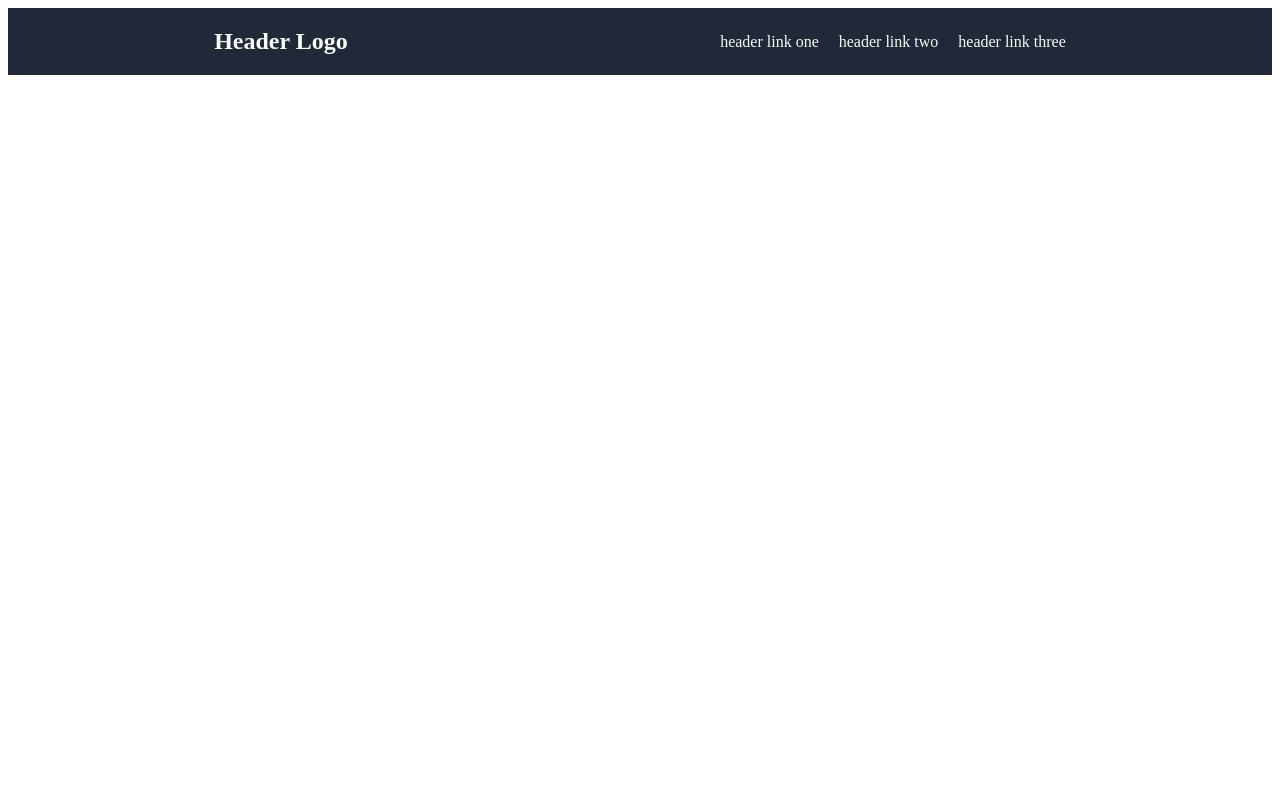
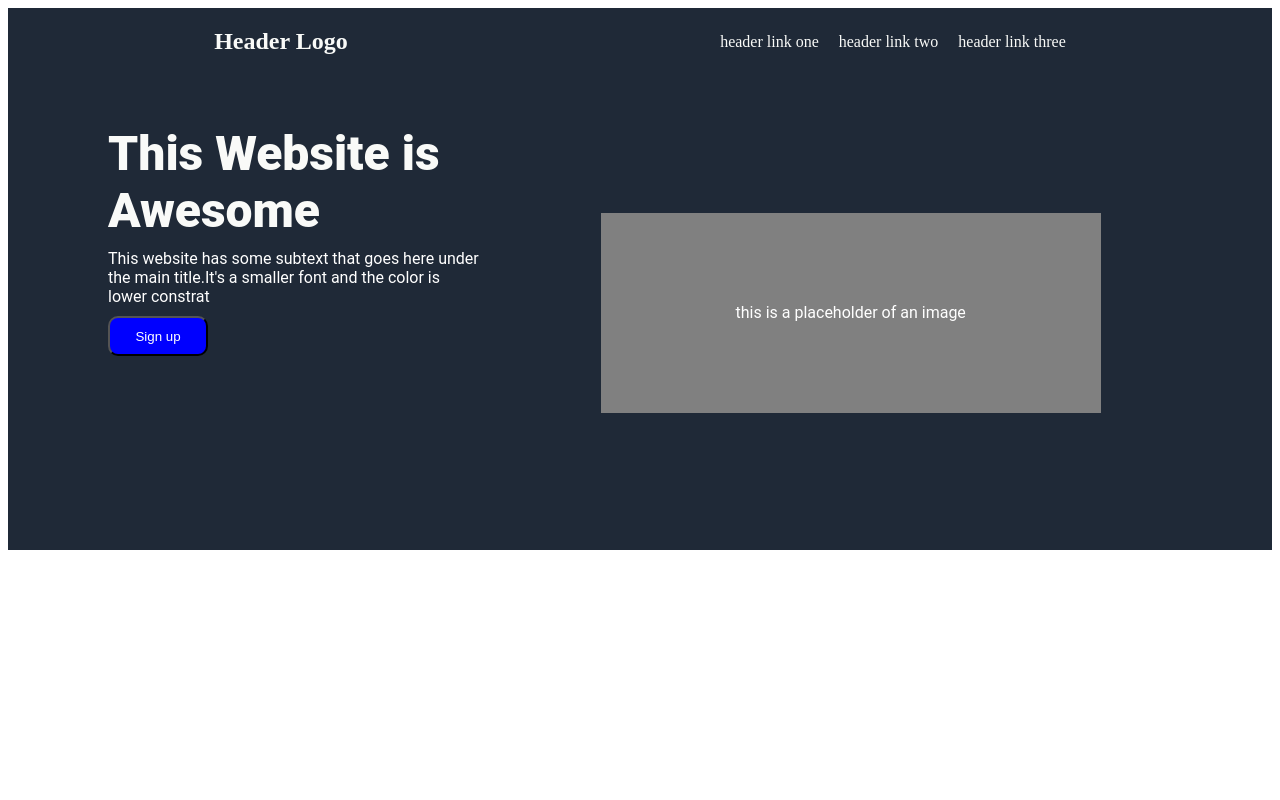
Before and after one commit to sampath442/Landing-Page, a plain HTML site: page index.html in a window 1280 px wide. Shown: the top 800 px of the page. Drawn offline with Linux system fonts and the light colour scheme.

Commit message:
created first part out of 4

```diff
--- a/index.html
+++ b/index.html
@@ -16,6 +16,30 @@
             </div>
         </header>
         <div class="a">
+            <div class="box1">
+                <div class="box11">
+                    <div class="box110">
+                        <div class="box111">
+                           This Website is Awesome
+                        </div>
+                        <div class="box112">This website has some subtext that goes here under the main title.It's a smaller font  and the color is lower constrat</div>
+                        <div class="box113">
+                            <button class="button">Sign up</button>
+                        </div>
+                    </div>
+
+                </div>
+                <div class="box12">
+                    <div class="box122">
+                        this is a placeholder of an image
+                    </div>
+                </div>
+            </div>
+            <div class="box2">
+
+            </div>
+            <div class="box3"></div>
+            <div class="box4"></div>
         </div>
         <footer>Copyright @ The Odin Project</footer>
     </body>
--- a/page.css
+++ b/page.css
@@ -6,12 +6,102 @@ header{
     background-color: #1F2937;
     align-items: center;
 
+
 }
 .a
 {
-    min-height:100vh;
+    height:200vh;
+    display: flex;
+    flex-direction: column;
+    font-family: "Roboto";
 
 
+}
+.box1
+{
+    background-color: #1F2937;
+    flex:1;
+    display:flex;
+    padding: 50px;
+    padding-left: 100px;
+    justify-content:space-around;
+}
+.box11
+{
+    flex:1;
+    display:flex;
+    align-items: flex-start;
+    justify-content: flex-start;
+}
+.box110
+{
+    flex:1;
+    display: flex;
+    flex-direction: column;
+    justify-content:flex-start;
+    align-items:flex-start;
+    flex-wrap: wrap;
+    gap:10px;
+}
+.box111
+{
+    font-size: 48px;
+    color: #F9FAF8;
+    font-weight: 900;
+}
+.box112
+{
+    flex:1;
+    color: white;
+}
+.box113
+{
+    flex:1;
+
+}
+.button
+{
+    background-color: blue;
+    color:white;
+    border-radius: 10px;
+    box-shadow: 10px;
+    width: 100px;
+    height: 40px;
+}
+.box12
+{
+    flex:2 1 0;
+    display: flex;
+    justify-content: center;
+    align-items: center;
+}
+.box122
+{
+    flex: 1;
+    max-width:500px;
+    min-height:200px;
+    background-color: grey;
+    text-align: center;
+    display: flex;
+    align-items: center;
+    justify-content: center;
+    color: white;
+
+
+}
+.box2
+{
+    background-color: white;
+    flex:1;
+}.box3
+{
+    background-color: #E5E7EB;
+    flex:1;
+}
+.box4
+{
+    background-color: white;
+    flex:1;
 }
 
 .b
```
